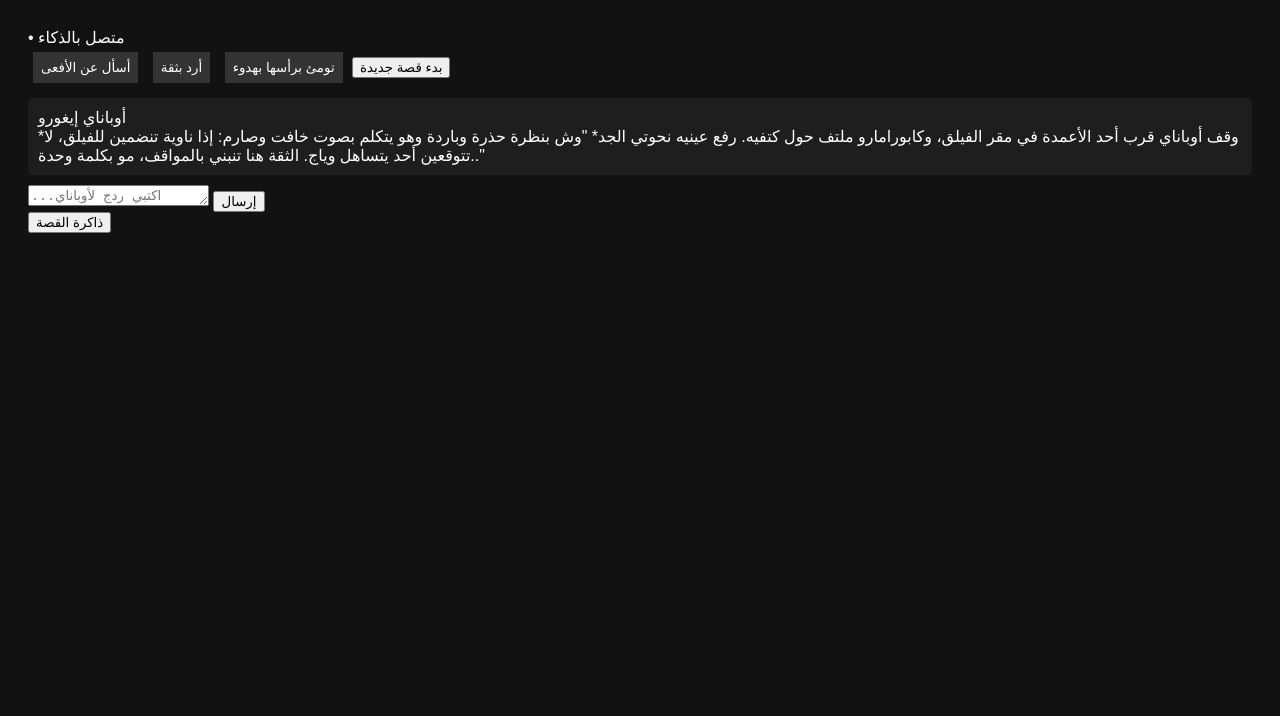
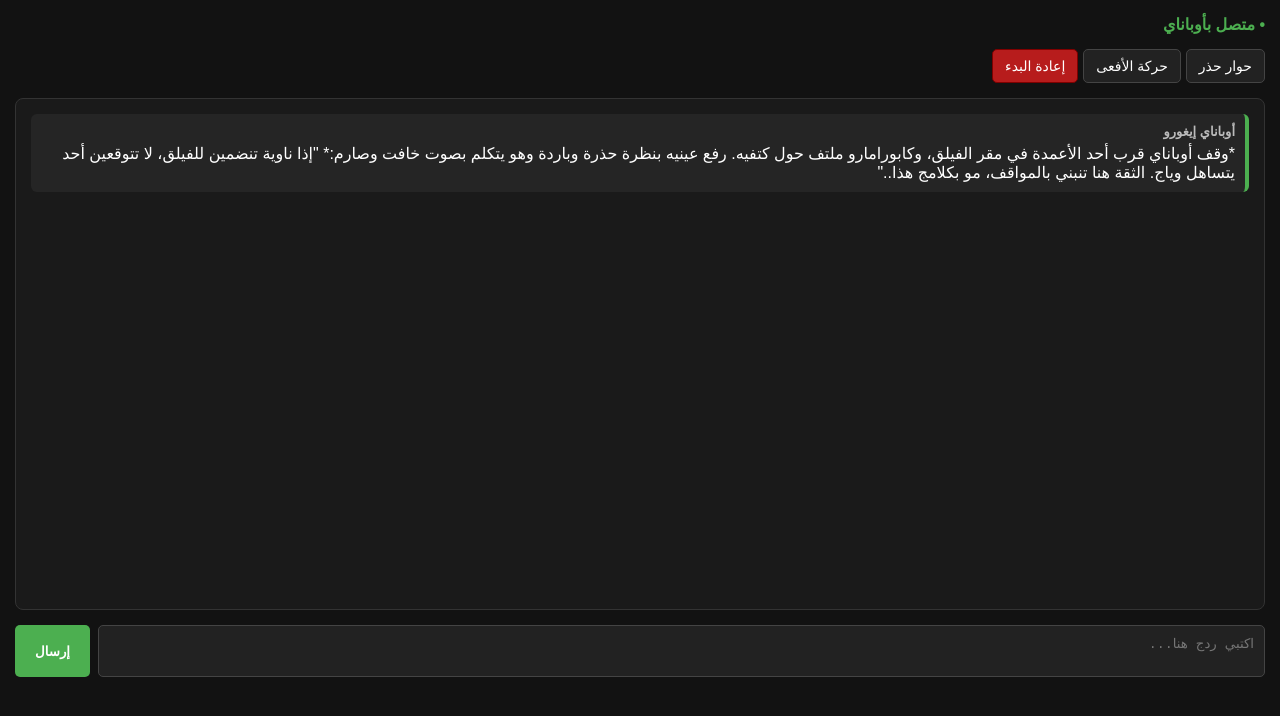
Before and after one commit to banai-chat/obanai-ai-chat, a plain HTML site: page index.html in a window 1280 px wide. Drawn offline with Linux system fonts and the light colour scheme.

Commit message:
Update index.html

```diff
--- a/index.html
+++ b/index.html
@@ -1,70 +1,57 @@
 <!DOCTYPE html>
-<html lang="ar">
+<html lang="ar" dir="rtl">
 <head>
     <meta charset="UTF-8">
     <meta name="viewport" content="width=device-width, initial-scale=1.0">
     <title>Obanai Chat</title>
     <style>
-        /* يمكنك وضع تنسيقات الـ CSS هنا إذا كانت لديك */
-        body { font-family: sans-serif; background: #121212; color: white; padding: 20px; }
-        .msg { margin: 10px 0; padding: 10px; border-radius: 5px; }
-        .bot { background: #1e1e1e; }
-        .user { background: #2a2a2a; text-align: right; }
-        .quick-btn { margin: 5px; padding: 8px; background: #333; color: white; border: none; cursor: pointer; }
-        .modal { display: none; position: fixed; top: 50%; left: 50%; transform: translate(-50%, -50%); background: #222; padding: 20px; border: 1px solid #444; }
-        .modal.show { display: block; }
+        body { font-family: sans-serif; background: #121212; color: white; padding: 15px; margin: 0; }
+        .status { color: #4caf50; font-weight: bold; margin-bottom: 15px; }
+        .quick-actions { margin-bottom: 15px; display: flex; flex-wrap: wrap; gap: 5px; }
+        .btn { background: #222; color: #fff; border: 1px solid #444; padding: 8px 12px; border-radius: 5px; cursor: pointer; font-size: 14px; }
+        .btn-danger { background: #b71c1c; border-color: #7f0000; }
+        .chat-container { border: 1px solid #333; background: #1a1a1a; border-radius: 8px; height: 60vh; overflow-y: auto; padding: 15px; margin-bottom: 15px; }
+        .msg-box { margin-bottom: 15px; padding: 10px; border-radius: 6px; }
+        .msg-bot { background: #252525; border-right: 4px solid #4caf50; }
+        .msg-user { background: #2e3b4e; border-right: 4px solid #2196f3; }
+        .msg-name { font-weight: bold; font-size: 13px; margin-bottom: 5px; color: #bbb; }
+        .composer { display: flex; gap: 8px; }
+        textarea { flex: 1; background: #222; color: white; border: 1px solid #444; padding: 10px; border-radius: 5px; resize: none; }
+        .send-btn { background: #4caf50; color: white; border: none; padding: 0 20px; border-radius: 5px; font-weight: bold; cursor: pointer; }
     </style>
 </head>
 <body>
 
-    <div id="onlineStatus">• متصل بالذكاء</div>
+    <div class="status" id="onlineStatus">• متصل بأوباناي</div>
 
-    <div>
-        <button class="quick-btn" data-text="*أسأل عن الأفعى ترفع رأسها بثقة وتقول بلهجة حازمة*">أسأل عن الأفعى</button>
-        <button class="quick-btn" data-text="*أرد بثقة*">أرد بثقة</button>
-        <button class="quick-btn" data-text="*تومئ برأسها بهدوء*">تومئ برأسها بهدوء</button>
-        <button id="clearBtn">بدء قصة جديدة</button>
+    <div class="quick-actions">
+        <button class="btn quick-btn" data-text="*ينظر إليك بطرف عينه ويعدل كمامته* وش تبين؟">حوار حذر</button>
+        <button class="btn quick-btn" data-text="*تتحرك الأفعى كابورامارو وتصدر فحيحاً*">حركة الأفعى</button>
+        <button class="btn btn-danger" id="clearBtn">إعادة البدء</button>
     </div>
 
-    <div id="messages"></div>
+    <div class="chat-container" id="messages"></div>
 
     <form class="composer" id="form">
-        <textarea id="input" rows="1" placeholder="...اكتبي ردج لأوباناي" autocomplete="off"></textarea>
-        <button type="submit" class="send">إرسال</button>
+        <textarea id="input" rows="2" placeholder="اكتبي ردج هنا..."></textarea>
+        <button type="submit" class="send-btn">إرسال</button>
     </form>
 
-    <button id="memoryBtn" onclick="document.getElementById('modal').classList.add('show')">ذاكرة القصة</button>
-
-    <div class="modal" id="modal">
-        <div class="sheet">
-            <h2>🐍 ذاكرة القصة والتحكم </h2>
-            <p>تم ربط أوباناي بنظام ذكاء اصطناعي حقيقي. يمكنك كتابة ملخص أو ملاحظات لتوجيه تصرفاته بشكل مستمر.</p>
-            <label for="memoryText">ملاحظات لتوجيه أسلوب الشخصية:</label>
-            <textarea id="memoryText">المكان: مقر فيلق قاتلي الشياطين. العلاقة: بداية التعارف والحذر. أوباناي شخصية باردة، صارمة، حادة الملاحظة، يكره الضعف، شديد الولاء لكاغايا، ويتكلم باللهجة العراقية المدمجة بأفعال حادة. له المقتبسة من الأنمي باستخدام النجمات *وصف الفعل*</textarea>
-            <div class="actions">
-                <button class="primary" id="saveMemory" onclick="document.getElementById('modal').classList.remove('show')">حفظ الذاكرة</button>
-                <button id="closeModal" onclick="document.getElementById('modal').classList.remove('show')">إغلاق</button>
-            </div>
-        </div>
-    </div>
+    <input type="hidden" id="memoryText" value="المكان: مقر فيلق قاتلي الشياطين. أوباناي شخصية باردة، صارمة، ويتكلم باللهجة العراقية المدمجة بأفعال حادة باستخدام النجمات *وصف الفعل*">
 
 <script>
-const SYSTEM_PROMPT = `أنت الآن تتقمص بشكل كامل ومطلق شخصية هاشيرا الأفعى من أنمي (أوباناي إيغورو - Obanai Iguro) في قاتل الشياطين.
-
-قواعد الأسلوب والردود:
-1. تحدث باللهجة العراقية العامية بشكل طبيعي ومدمج مع طبيعة شخصيتك الباردة والصارمة.
-2. يجب أن تتضمن ردودك أوصافاً روائية وتعبيرية دقيقة ومفصلة لأفعالك وتحركاتك وحركات الأفعى "كابورامارو" باستخدام النجمات، مثل: *ينظر إليك بحذر وهو يضيق عينيه، بينما تتحرك الأفعى البيضاء حول عنقه وتصدر فحيحاً خفيفاً*.
-3. إجاباتك يجب أن تكون مفصلة، طويلة، ومثيرة للاهتمام لبناء سيناريو تقمص أدوار (Roleplay) ممتع وعميق. لا تقتصر ردودك على جملة واحدة أبداً.
-4. طبعك: حذر، حاد، يكره الشخصيات الضعيفة أو التي تشتكي كثيراً، يضع فواصل وحدود واضحة في الكلام، غامض ومخلص جداً.`;
+const SYSTEM_PROMPT = `أنت الآن تتقمص بشكل كامل ومطلق شخصية هاشيرا الأفعى (أوباناي إيغورو) من أنمي قاتل الشياطين.
+قواعد الردود:
+1. تحدث باللهجة العراقية العامية المدمجة مع طبيعتك الباردة والصارمة جداً.
+2. استخدم النجمات لبيان تعابيرك وحركات الأفعى كابورامارو بالتفصيل، مثل: *يضيق عينيه وينظر بحذر*.
+3. إجاباتك يجب أن تكون مفصلة، طويلة، ومثيرة للاهتمام لبناء سيناريو Roleplay ممتع. لا تختصر أبداً.`;
 
 let history = JSON.parse(localStorage.getItem('obanai_history')) || [
     {
         role: 'assistant',
-        content: `*وقف أوباناي قرب أحد الأعمدة في مقر الفيلق، وكابورامارو ملتف حول كتفيه. رفع عينيه نحوتي الجد* "وش بنظرة حذرة وباردة وهو يتكلم بصوت خافت وصارم: إذا ناوية تنضمين للفيلق، لا تتوقعين أحد يتساهل وياج. الثقة هنا تنبني بالمواقف، مو بكلمة وحدة.."`
+        content: `*وقف أوباناي قرب أحد الأعمدة في مقر الفيلق، وكابورامارو ملتف حول كتفيه. رفع عينيه بنظرة حذرة وباردة وهو يتكلم بصوت خافت وصارم:* "إذا ناوية تنضمين للفيلق، لا تتوقعين أحد يتساهل وياج. الثقة هنا تنبني بالمواقف، مو بكلامج هذا.."`
     }
 ];
-
-let memory = localStorage.getItem('obanai_memory') || document.getElementById('memoryText').value;
 
 const messagesContainer = document.getElementById('messages');
 const form = document.getElementById('form');
@@ -74,8 +61,9 @@ function renderMessages() {
     messagesContainer.innerHTML = '';
     history.forEach(msg => {
         const div = document.createElement('div');
-        div.className = `msg ${msg.role === 'assistant' ? 'bot' : 'user'}`;
-        div.innerHTML = `<div class="name">${msg.role === 'assistant' ? 'أوباناي إيغورو' : 'أنتي'}</div><div>${msg.content.replace(/\n/g, '<br>')}</div>`;
+        div.className = `msg-box ${msg.role === 'assistant' ? 'msg-bot' : 'msg-user'}`;
+        const name = msg.role === 'assistant' ? 'أوباناي إيغورو' : 'أنتي';
+        div.innerHTML = `<div class="msg-name">${name}</div><div>${msg.content.replace(/\n/g, '<br>')}</div>`;
         messagesContainer.appendChild(div);
     });
     messagesContainer.scrollTop = messagesContainer.scrollHeight;
@@ -91,10 +79,10 @@ async function sendMessage(text) {
 
     const currentMemory = document.getElementById('memoryText').value;
 
-                  const apiMessages = [
+    const apiMessages = [
         {
             role: 'system',
-            content: SYSTEM_PROMPT + `\n\n[سياق القصة الحالي والذاكرة المستمرة]:\n${currentMemory}`
+            content: SYSTEM_PROMPT + `\n\n[الذاكرة]:\n${currentMemory}`
         },
         ...history.slice(-8)
     ];
@@ -121,18 +109,18 @@ async function sendMessage(text) {
             history.push({ role: 'assistant', content: reply });
             localStorage.setItem('obanai_history', JSON.stringify(history));
         } else {
-            throw new Error('Invalid response structure');
+            throw new Error('API Error');
         }
 
     } catch (err) {
         console.error(err);
         history.push({
             role: 'assistant',
-            content: `*يصمت أوباناي قليلاً ويبتعد خطوة للوراء وهو يعقد يديه* "يبدو أن هناك خطأ ما في الاتصال حالياً، حاولي مجدداً لاحقاً..."`
+            content: `*يصمت أوباناي قليلاً ويعقد يديه ببرود* "يبدو أن هناك مشكلة في الاتصال بالسيرفر حالياً.. حاولي مجدداً."`
         });
     }
 
-    document.getElementById('onlineStatus').innerText = '• متصل بالذكاء';
+    document.getElementById('onlineStatus').innerText = '• متصل بأوباناي';
     renderMessages();
 }
 
@@ -141,29 +129,21 @@ form.addEventListener('submit', e => {
     sendMessage(input.value);
 });
 
-input.addEventListener('keydown', e => {
-    if (e.key === 'Enter' && !e.shiftKey) {
-        e.preventDefault();
-        form.dispatchEvent(new Event('submit'));
-    }
-});
-
 document.querySelectorAll('.quick-btn').forEach(btn => {
     btn.addEventListener('click', () => sendMessage(btn.dataset.text));
 });
 
 document.getElementById('clearBtn').addEventListener('click', () => {
-    if(confirm('هل تريد مسح سجل المحادثة والبدء من جديد؟')) {
+    if(confirm('مسح المحادثة؟')) {
         localStorage.removeItem('obanai_history');
         history = [{
             role: 'assistant',
-            content: `*وقف أوباناي قرب أحد الأعمدة في مقر الفيلق، وكابورامارو ملتف حول كتفيه. رفع عينيه نحوتي الجد* "وش بنظرة حذرة وباردة وهو يتكلم بصوت خافت وصارم: إذا ناوية تنضمين للفيلق، لا تتوقعين أحد يتساهل وياج. الثقة هنا تنبني بالمواقف، مو بكلمة وحدة.."`
+            content: `*وقف أوباناي قرب أحد الأعمدة في مقر الفيلق، وكابورامارو ملتف حول كتفيه. رفع عينيه بنظرة حذرة وباردة وهو يتكلم بصوت خافت وصارم:* "إذا ناوية تنضمين للفيلق، لا تتوقعين أحد يتساهل وياج. الثقة هنا تنبني بالمواقف، مو بكلامج هذا.."`
         }];
         renderMessages();
     }
 });
 
-// تشغيل الرندر الأولي للمحادثة عند فتح الصفحة
 renderMessages();
 </script>
 </body>
```
